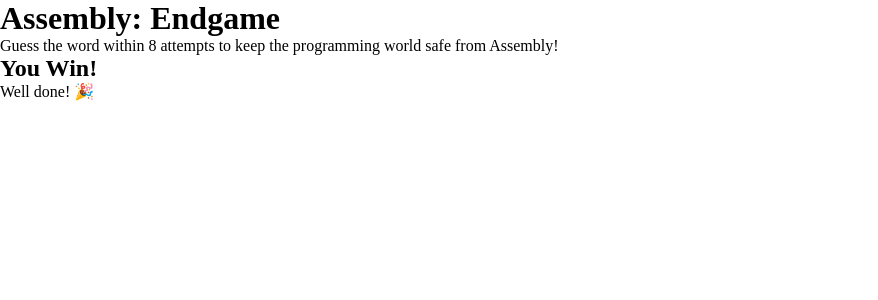
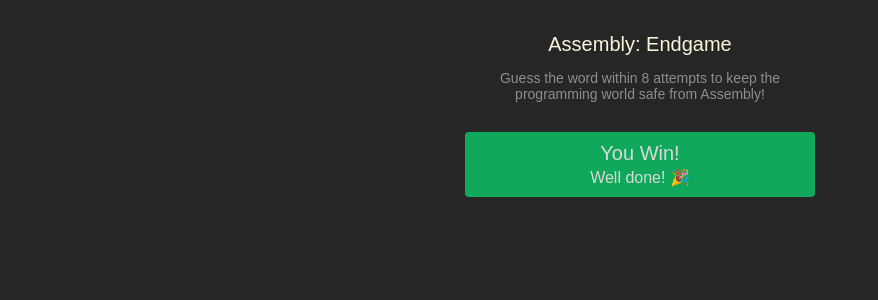
Before and after one commit to justberatt/assemblyEndgame, a React app: page / in a window 1280 px wide. Shown: the top 300 px of the page, without its empty margins (0-878 px from the left). Built offline with nearby package versions, Linux system fonts and the light colour scheme; the HTML template or start-up script is replaced by a standard one.

Commit message:
styled the status section. For now it is static, so I styled only the winning status, but later it will take the winning or loosing look dynamically

```diff
--- a/src/index.css
+++ b/src/index.css
@@ -1,5 +1,54 @@
 *, *::before, *::after {
+  box-sizing: border-box;
+}
+
+body {
   margin: 0;
-  padding: 0;
+  font-family: "Hanken Grotesk", Arial, sans-serif;
+  background-color: #262626;
+  color: #D9D9D9;
+  padding: 20px;
+  height: 100vh;
+  display: flex;
+  justify-content: center;
+}
 
+header {
+  text-align: center;
 }
+
+header > h1 {
+  font-size: 1.25rem;
+  font-weight: 500;
+  color: #F9F4DA
+}
+
+header > p {
+  font-size: .875rem;
+  max-width: 350px;
+  color: #8E8E8E;
+}
+
+.status-section {
+    text-align: center;
+    background-color: #10A95B;
+    border-radius: 4px;
+    padding: .6em;
+    margin-block: 30px;
+
+    display: flex;
+    flex-direction: column;
+}
+
+.status-section * {
+    margin: 0;
+    font-weight: 500;
+}
+
+.status-section > h2{
+    font-size: 1.25rem;
+}
+
+.status-section > p {
+    margin-top: 3px;
+}
```
